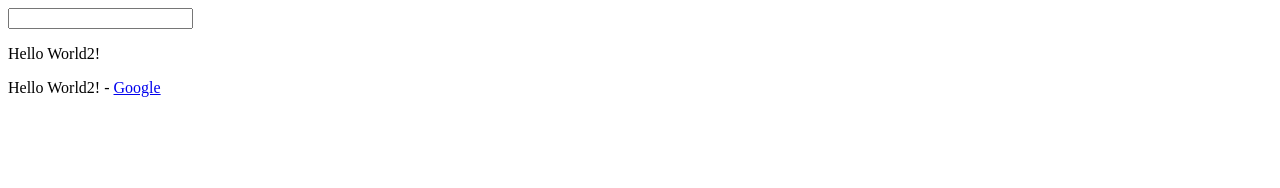
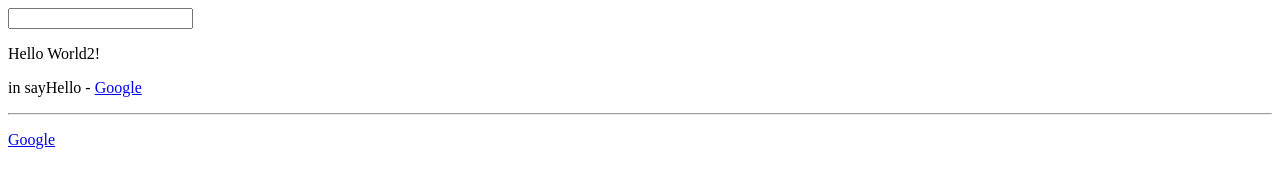
Before and after one commit to nsterom/vue_skill-basic, a website: page public/index.html in a window 1280 px wide. Drawn offline with nearby package versions, Linux system fonts and the light colour scheme.

Commit message:
use v-html

```diff
--- a/public/index.html
+++ b/public/index.html
@@ -7,8 +7,10 @@
     <body>
         <div id="app">
             <input type="text" v-on:input="changeTitle">
-            <p>{{ title }}</p>
+            <p v-once>{{ title }}</p>
             <p>{{ sayHello() }} - <a v-bind:href="link">Google</a></p>
+            <hr>
+            <p v-html="finishedLink"></p>
         </div>
 
         <script src="scripts/app.js"></script>
--- a/public/scripts/app.js
+++ b/public/scripts/app.js
@@ -2,13 +2,15 @@ new Vue({
     el: '#app',
     data: {
         title: 'Hello World2!',
-        link: 'http://www.google.com'
+        link: 'http://www.google.com',
+        finishedLink: '<a href="http://google.com">Google</a>'
     },
     methods: {
         changeTitle: function(event) {
             this.title = event.target.value
         },
         sayHello: function(event) {
+            this.title = 'in sayHello'
             return this.title
         }
     }
```
